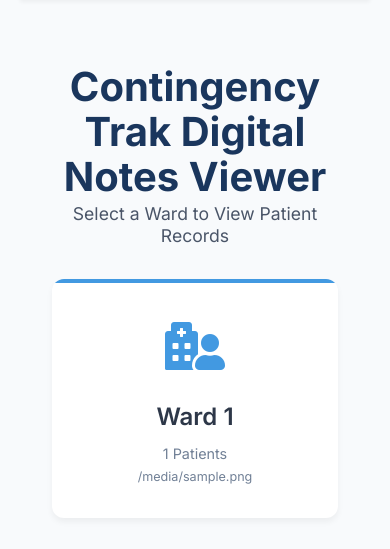
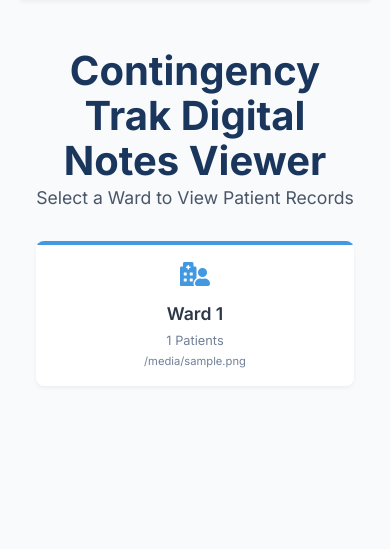
Before and after one commit to blameyourelf/pdf_split, a Flask app: template templates/index.html in a window 390 px wide. Shown: the part 92-641 px from the top of the page. Run offline with Flask 2, Linux system fonts and the light colour scheme; the template is opened without the code that fills it: most values are stand-ins (such as "Sample title", 1, 10 or a date in 2020).

Commit message:
Enhance PDF generation and improve UI layout
- Increased the number of patients generated per ward from 10 to 24 🏥
- Updated ward number range in PDF creation from 3 to 80 📄
- Improved patient ID generation logic for better randomness 🔢
- Enhanced UI styles for better responsiveness and aesthetics 🎨
- Adjusted layout properties in index.html for a cleaner look 🖥️

-jags

```diff
--- a/app.py
+++ b/app.py
@@ -73,10 +73,9 @@ def extract_patient_info(pdf_path):
                 if current_patient:
                     patient_data[current_patient] = {
                         "info": "\n".join(current_info),
-                        "name": next((l.split(": ")[1] for l in current_info if l.startswith("Name:")), "Unknown"),
-                        "ward": next((l.split(": ")[1] for l in current_info if l.startswith("Ward:")), "Unknown")
+                        "name": next((l.split(": ")[1] for l in current_info if l.startswith("Name:")), "Unknown")
                     }
-                current_patient = line.split(": ")[1]
+                current_patient = line.split(": ")[1].strip()
                 current_info = [line]
             else:
                 if current_patient:
@@ -85,8 +84,7 @@ def extract_patient_info(pdf_path):
         if current_patient:
             patient_data[current_patient] = {
                 "info": "\n".join(current_info),
-                "name": next((l.split(": ")[1] for l in current_info if l.startswith("Name:")), "Unknown"),
-                "ward": next((l.split(": ")[1] for l in current_info if l.startswith("Ward:")), "Unknown")
+                "name": next((l.split(": ")[1] for l in current_info if l.startswith("Name:")), "Unknown")
             }
 
     return patient_data
@@ -95,10 +93,15 @@ def extract_patient_info(pdf_path):
 def load_ward_data():
     global wards_data
     wards_data.clear()
-    for ward_num in range(1, 4):
-        pdf_filename = f"ward_{ward_num}_records.pdf"
+
+    # Find all ward PDF files
+    ward_files = [f for f in os.listdir('.') if f.startswith('ward_') and f.endswith('_records.pdf')]
+
+    for pdf_filename in ward_files:
+        # Extract ward number from filename (ward_X_records.pdf)
+        ward_num = pdf_filename.split('_')[1]
         if os.path.exists(pdf_filename):
-            wards_data[str(ward_num)] = {
+            wards_data[ward_num] = {
                 "filename": pdf_filename,
                 "patients": extract_patient_info(pdf_filename)
             }
--- a/requirements.txt
+++ b/requirements.txt
@@ -4,3 +4,4 @@ flask-login==0.5.0
 PyPDF2==3.0.1
 werkzeug==2.0.1
 sqlalchemy==1.4.23
+reportlab==4.0.4
--- a/templates/index.html
+++ b/templates/index.html
@@ -16,9 +16,9 @@
             min-height: 100vh;
         }
         .container {
-            max-width: 800px;
+            max-width: 1400px;
             margin: 0 auto;
-            padding: 2rem;
+            padding: 1rem;
         }
         .title {
             color: #1a365d;
@@ -35,16 +35,16 @@
         }
         .ward-grid {
             display: grid;
-            grid-template-columns: repeat(auto-fit, minmax(250px, 1fr));
-            gap: 2rem;
+            grid-template-columns: repeat(auto-fill, minmax(180px, 1fr));
+            gap: 1rem;
             margin-top: 2rem;
         }
         .ward-card {
             background: white;
-            border-radius: 12px;
-            padding: 2rem;
+            border-radius: 8px;
+            padding: 1rem;
             text-align: center;
-            box-shadow: 0 4px 6px rgba(0, 0, 0, 0.05);
+            box-shadow: 0 2px 4px rgba(0, 0, 0, 0.05);
             transition: all 0.3s ease;
             cursor: pointer;
             text-decoration: none;
@@ -53,8 +53,9 @@
             overflow: hidden;
         }
         .ward-card:hover {
-            transform: translateY(-5px);
-            box-shadow: 0 8px 12px rgba(0, 0, 0, 0.1);
+            transform: translateY(-2px);
+            box-shadow: 0 4px 6px rgba(0, 0, 0, 0.1);
+            background-color: #ebf8ff;
         }
         .ward-card::before {
             content: '';
@@ -66,19 +67,19 @@
             background: #4299e1;
         }
         .ward-icon {
-            font-size: 3rem;
+            font-size: 1.5rem;
             color: #4299e1;
-            margin-bottom: 1rem;
+            margin-bottom: 0.5rem;
         }
         .ward-title {
-            font-size: 1.5rem;
+            font-size: 1.1rem;
             font-weight: 600;
             color: #2d3748;
-            margin-bottom: 0.5rem;
+            margin-bottom: 0.25rem;
         }
         .ward-info {
             color: #718096;
-            font-size: 0.9rem;
+            font-size: 0.8rem;
         }
         .navbar {
             background: white;
```
Also changed, not shown: generate_pdf.py (+5 -4 lines), audit.db.
